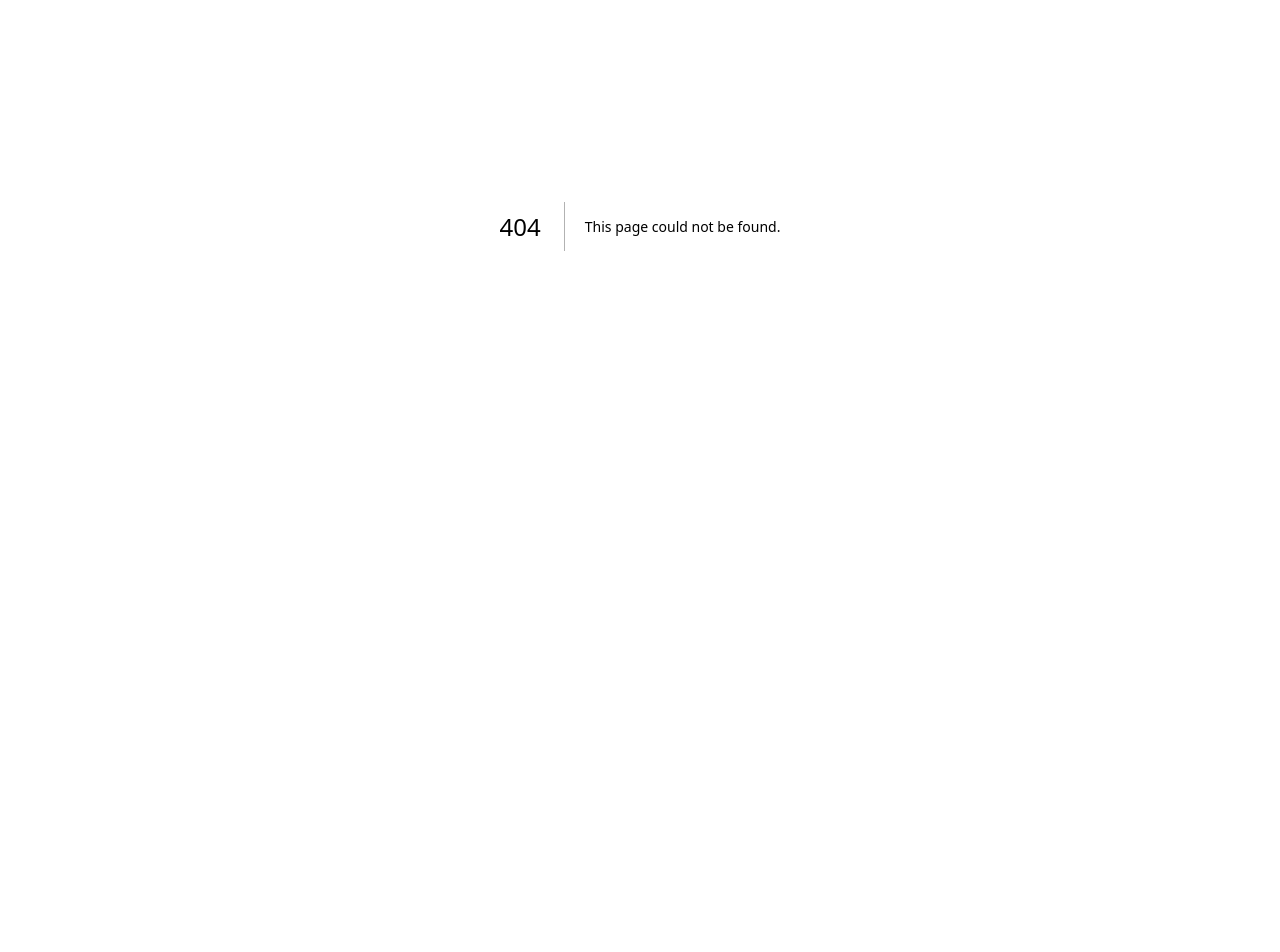
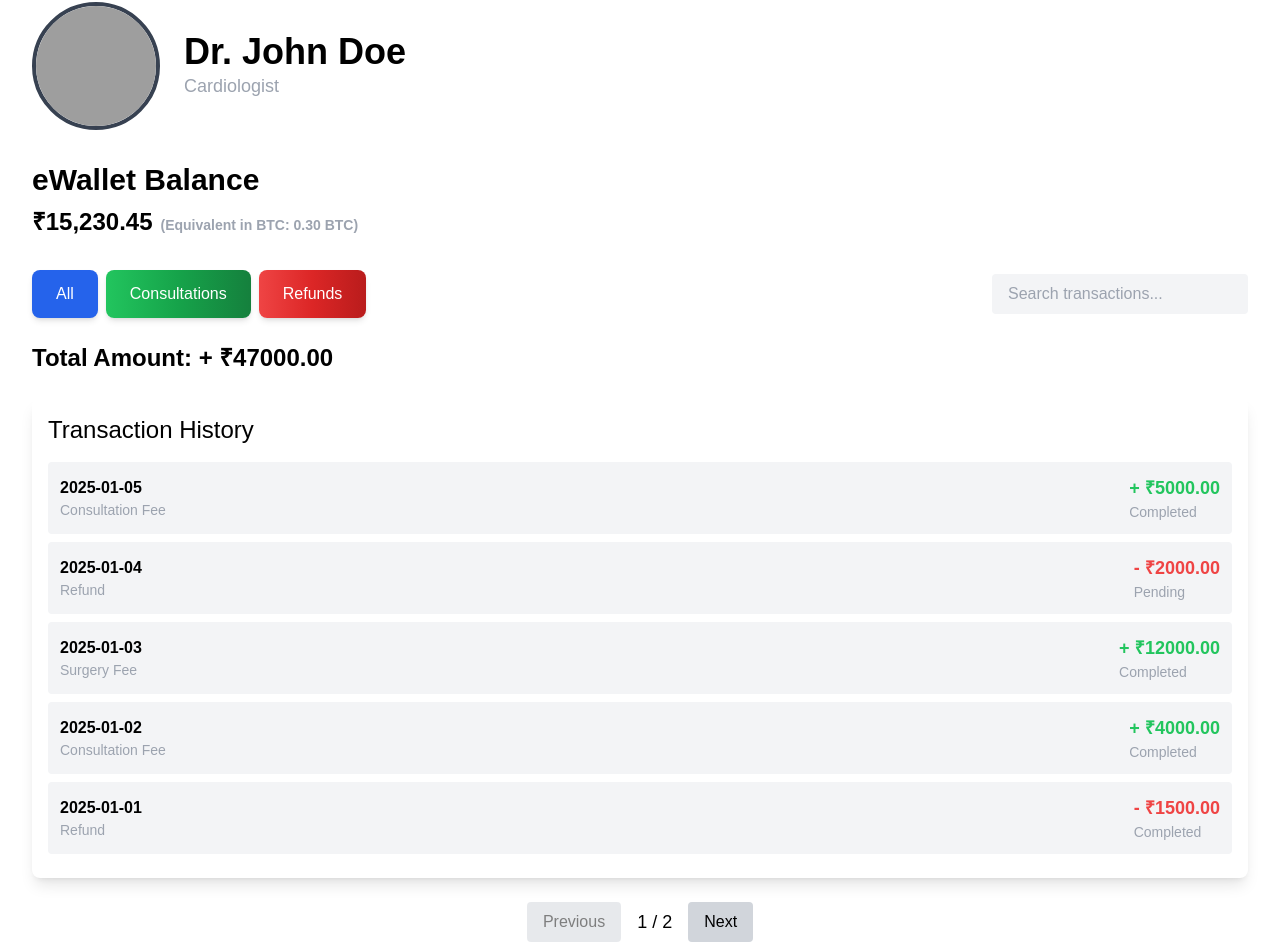
Before and after one commit to sasineelakandan/Client-Docreserva, a Next.js app in the folder docresrva/: page /wallet in a window 1280 px wide. Before the commit this address had no page. Shown: the part 174-1126 px from the top of the page. Before the commit the page ends 800 px from the top, so only its background shows below. Built offline with nearby package versions, Linux system fonts and the light colour scheme; no server answers; grey boxes are pictures that could not be loaded.

Commit message:
wallet page add

```diff
--- a/docresrva/app/doctorProfile/page.tsx
+++ b/docresrva/app/doctorProfile/page.tsx
@@ -40,7 +40,7 @@ const handleSubmit2 = async (e: any) => {
 
   // Call backend API using axios with credentials
   try {
-    console.log(slotData);
+
     const response = await axios.post(`${process.env.NEXT_PUBLIC_DOCTOR_BACKEND_URL}/createslots`, slotData, {
       headers: { 'Content-Type': 'application/json' },
       withCredentials: true,
--- a/docresrva/app/modal/page.tsx
+++ b/docresrva/app/modal/page.tsx
@@ -85,7 +85,7 @@ const DoctorModal: React.FC<any> = ({ isOpen, onClose, userId }) => {
       formData.append('file', file);
 
       const response = await axios.post<{ url: string }>(
-        'https://www.docreserva.site/api/upload',
+        'api/upload',
         formData,
         {
           headers: {
@@ -135,7 +135,7 @@ const DoctorModal: React.FC<any> = ({ isOpen, onClose, userId }) => {
       formData.append('file', file);
 
       const response = await axios.post<{ url: string }>(
-        'https://www.docreserva.site/api/upload',
+        'api/upload',
         formData,
         {
           headers: {
--- /dev/null
+++ b/docresrva/app/wallet/page.tsx
@@ -0,0 +1,168 @@
+'use client'
+
+import React, { useState } from 'react';
+import Link from 'next/link';
+import Navbar from '@/components/utils/Navbar';
+
+interface Transaction {
+  id: number;
+  date: string;
+  type: string;
+  amount: number;
+  status: string;
+}
+
+export default function DoctorEwalletPage() {
+  const transactions: Transaction[] = [
+    { id: 1, date: '2025-01-05', type: 'Consultation Fee', amount: 5000, status: 'Completed' },
+    { id: 2, date: '2025-01-04', type: 'Refund', amount: -2000, status: 'Pending' },
+    { id: 3, date: '2025-01-03', type: 'Surgery Fee', amount: 12000, status: 'Completed' },
+    { id: 4, date: '2025-01-02', type: 'Consultation Fee', amount: 4000, status: 'Completed' },
+    { id: 5, date: '2025-01-01', type: 'Refund', amount: -1500, status: 'Completed' },
+    { id: 6, date: '2024-12-31', type: 'Consultation Fee', amount: 6000, status: 'Pending' },
+    { id: 7, date: '2024-12-30', type: 'Surgery Fee', amount: 15000, status: 'Completed' },
+    { id: 8, date: '2024-12-29', type: 'Refund', amount: -5000, status: 'Pending' },
+    { id: 9, date: '2024-12-28', type: 'Consultation Fee', amount: 3500, status: 'Completed' },
+    { id: 10, date: '2024-12-27', type: 'Surgery Fee', amount: 10000, status: 'Completed' },
+  ];
+
+  const formatCurrency = (amount: number): string => {
+    return amount > 0 ? `+ ₹${amount.toFixed(2)}` : `- ₹${Math.abs(amount).toFixed(2)}`;
+  };
+
+  // Pagination state
+  const [currentPage, setCurrentPage] = useState(1);
+  const transactionsPerPage = 5;
+
+  // Filter state
+  const [filter, setFilter] = useState<string>('All'); // All, Consultations, Refunds
+
+  // Get current transactions based on page
+  const indexOfLastTransaction = currentPage * transactionsPerPage;
+  const indexOfFirstTransaction = indexOfLastTransaction - transactionsPerPage;
+
+  // Filter transactions based on selected filter
+  const filteredTransactions = transactions.filter((transaction) => {
+    if (filter === 'Consultations') {
+      return transaction.type === 'Consultation Fee';
+    } else if (filter === 'Refunds') {
+      return transaction.type === 'Refund';
+    }
+    return true; // All transactions
+  });
+
+  const currentTransactions = filteredTransactions.slice(indexOfFirstTransaction, indexOfLastTransaction);
+  const totalPages = Math.ceil(filteredTransactions.length / transactionsPerPage);
+
+  // Calculate total amount for filtered transactions
+  const totalAmount = filteredTransactions.reduce((total, transaction) => total + transaction.amount, 0);
+
+  return (
+    <div className="min-h-screen bg-white text-black p-8">
+      {/* Navbar */}
+      <Navbar />
+
+      {/* Doctor Profile Section */}
+      <div className="flex items-center mb-8 space-x-6 mt-8">
+        <div className="w-32 h-32 rounded-full overflow-hidden border-4 border-gray-700">
+          <img
+            src="/doctor-profile.jpg"
+            alt="Doctor Profile Picture"
+            className="w-full h-full object-cover"
+          />
+        </div>
+        <div>
+          <h1 className="text-4xl font-bold">Dr. John Doe</h1>
+          <p className="text-lg text-gray-400">Cardiologist</p>
+        </div>
+      </div>
+
+      {/* eWallet Overview */}
+      <div className="mb-8">
+        <h2 className="text-3xl font-semibold">eWallet Balance</h2>
+        <p className="text-2xl font-semibold mt-2">₹15,230.45
+          <span className="text-sm text-gray-400 ml-2">(Equivalent in BTC: 0.30 BTC)</span>
+        </p>
+      </div>
+
+      {/* Filters and Search */}
+      <div className="flex justify-between items-center mb-6">
+        <div className="space-x-2">
+          <button
+            className={`px-6 py-3 ${filter === 'All' ? 'bg-blue-600' : 'bg-gradient-to-r from-blue-500 via-blue-600 to-blue-700'} text-white rounded-lg shadow-md transform transition duration-300 hover:scale-105 focus:outline-none`}
+            onClick={() => setFilter('All')}
+          >
+            All
+          </button>
+          <button
+            className={`px-6 py-3 ${filter === 'Consultations' ? 'bg-green-600' : 'bg-gradient-to-r from-green-500 via-green-600 to-green-700'} text-white rounded-lg shadow-md transform transition duration-300 hover:scale-105 focus:outline-none`}
+            onClick={() => setFilter('Consultations')}
+          >
+            Consultations
+          </button>
+          <button
+            className={`px-6 py-3 ${filter === 'Refunds' ? 'bg-red-600' : 'bg-gradient-to-r from-red-500 via-red-600 to-red-700'} text-white rounded-lg shadow-md transform transition duration-300 hover:scale-105 focus:outline-none`}
+            onClick={() => setFilter('Refunds')}
+          >
+            Refunds
+          </button>
+        </div>
+        <input
+          type="text"
+          placeholder="Search transactions..."
+          className="px-4 py-2 rounded bg-gray-100 text-black w-64 focus:ring-2 focus:ring-blue-500"
+        />
+      </div>
+
+      {/* Total Amount */}
+      <div className="mb-6">
+        <h3 className="text-2xl font-semibold">Total Amount: {formatCurrency(totalAmount)}</h3>
+      </div>
+
+      {/* Transaction History */}
+      <div className="bg-white rounded-lg p-4 shadow-lg">
+        <h2 className="text-2xl mb-4">Transaction History</h2>
+        {currentTransactions.map((transaction) => (
+          <div
+            key={transaction.id}
+            className="flex justify-between items-center p-3 mb-2 bg-gray-100 rounded hover:bg-gray-200 transition duration-300 ease-in-out"
+          >
+            <div>
+              <p className="font-semibold">{transaction.date}</p>
+              <p className="text-sm text-gray-400">{transaction.type}</p>
+            </div>
+            <div>
+              <p
+                className={`font-bold text-lg ${
+                  transaction.amount > 0 ? 'text-green-500' : 'text-red-500'
+                }`}
+              >
+                {formatCurrency(transaction.amount)}
+              </p>
+              <p className="text-sm text-gray-400">{transaction.status}</p>
+            </div>
+          </div>
+        ))}
+      </div>
+
+      {/* Pagination */}
+      <div className="flex justify-center space-x-4 mt-6">
+        <button
+          onClick={() => setCurrentPage(prev => Math.max(prev - 1, 1))}
+          className="px-4 py-2 bg-gray-300 rounded hover:bg-gray-400 disabled:opacity-50"
+          disabled={currentPage === 1}
+        >
+          Previous
+        </button>
+        <p className="self-center text-lg">{currentPage} / {totalPages}</p>
+        <button
+          onClick={() => setCurrentPage(prev => Math.min(prev + 1, totalPages))}
+          className="px-4 py-2 bg-gray-300 rounded hover:bg-gray-400 disabled:opacity-50"
+          disabled={currentPage === totalPages}
+        >
+          Next
+        </button>
+      </div>
+    </div>
+  );
+}
--- a/docresrva/middleware.ts
+++ b/docresrva/middleware.ts
@@ -18,6 +18,7 @@ const PUBLIC_ROUTES = new Set([
   '/ForgotPassword',
   '/forgotOtp',
   '/map',
+  '/wallet',
   '/paymentSuccessPage',
   '/paymentFailurePage'
 ]);
```
